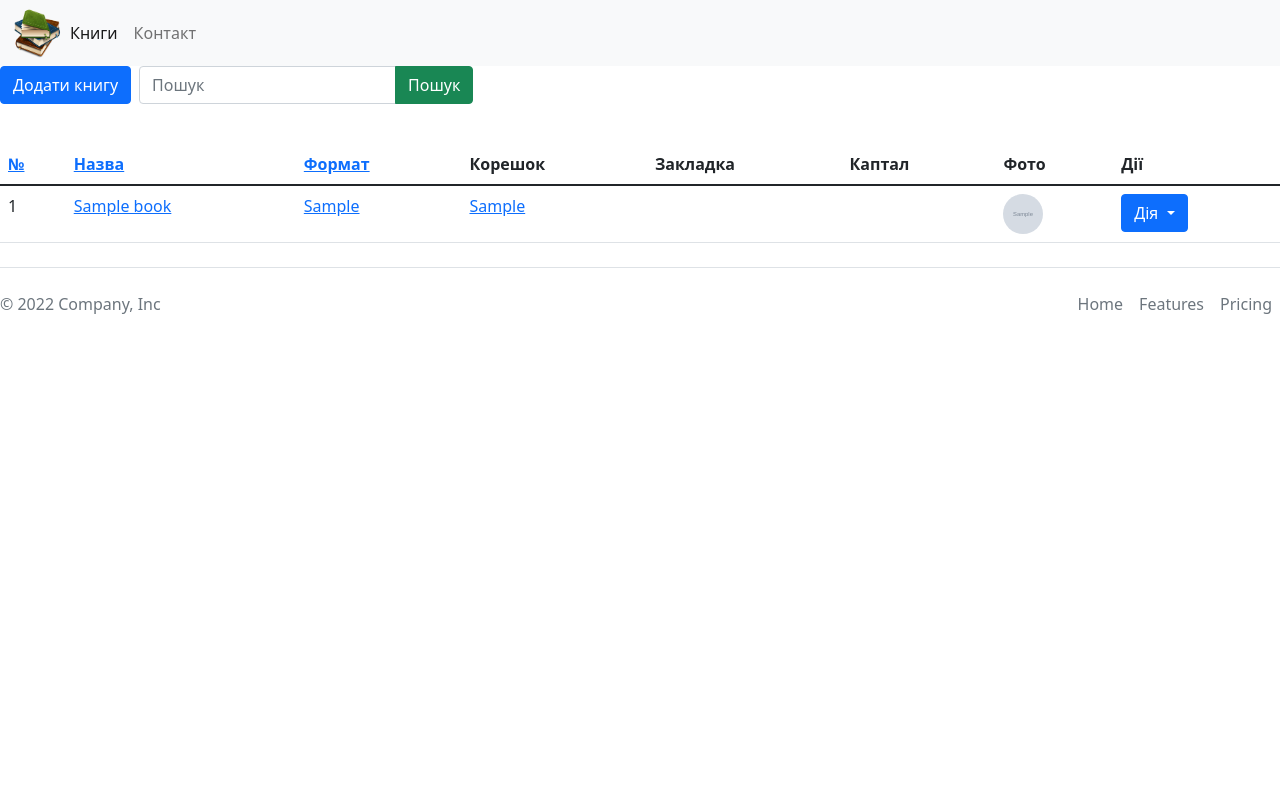
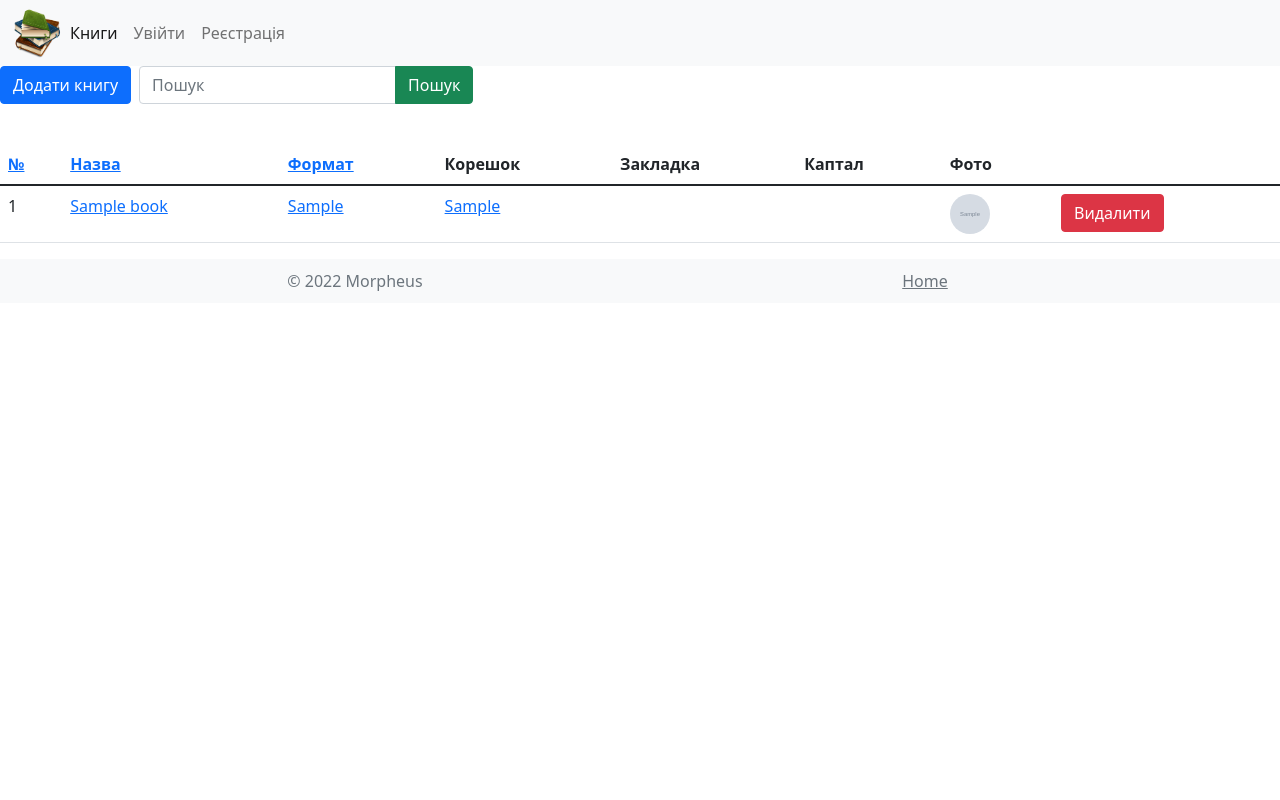
Before and after one commit to VladGalchevsky/bookseer, a Django app: page / in a window 1280 px wide. Run offline with Django 3.2, Linux system fonts and the light colour scheme; tables that the repository leaves empty hold one stand-in row (values such as "Sample post"); grey boxes marked "Sample" are stand-in pictures; parts of the project's set-up code (start-up, migrations or seed data) failed here and were passed over; some libraries are stand-ins or nearby versions.

Commit message:
login, logout, register

```diff
--- a/books/templates/books/books_list.html
+++ b/books/templates/books/books_list.html
@@ -57,7 +57,7 @@
       <th>Закладка</th>
       <th>Каптал</th>
       <th>Фото</th>
-      <th>Дії</th>
+      <th></th>
     </tr>
   </thead>
   {% endwith %}
@@ -88,16 +88,7 @@
         {% endif %}
       </td>
       <td>
-        <div class="dropdown">
-          <button class="btn btn-primary dropdown-toggle" type="button" id="dropdownMenuButton1"
-            data-bs-toggle="dropdown" aria-expanded="false">
-            Дія
-          </button>
-          <ul class="dropdown-menu" aria-labelledby="dropdownMenuButton1">
-            <li><a class="dropdown-item book-edit-form-link" href="{% url 'books_edit' book.id %}">Редагувати</a></li>
-            <li><a class="dropdown-item" href="{% url 'books_delete' book.id %}">Видалити</a></li>
-        </div>
-        </div>
+        <a href="{% url 'books_delete' book.id %}" class="btn btn-danger">Видалити</a>
       </td>
     </tr>
   </tbody>
--- a/books_proj/urls.py
+++ b/books_proj/urls.py
@@ -14,7 +14,7 @@
     2. Add a URL to urlpatterns:  path('blog/', include('blog.urls'))
 """
 from django.contrib import admin
-from django.urls import path
+from django.urls import path, include
 from django.conf.urls.static import static
 from django.conf import settings
 
@@ -28,6 +28,7 @@
 
 
 urlpatterns = [
+    path('accounts/', include('allauth.urls')),
     path('', books_list, name='books_list'),
     path('books/add/', BooksAddView.as_view(), name='books_add'),
     path('books/<int:pk>/edit/', BooksUpdateView.as_view(), name='books_edit'),
--- a/pyproject.toml
+++ b/pyproject.toml
@@ -12,6 +12,8 @@
 django-crispy-forms = "1.14.0"
 django-colorfield = "^0.8.0"
 django-colorful = "^1.3"
+django-allauth = "0.52.0"
+django-smtp-ssl = "1.0"
 
 [tool.poetry.dev-dependencies]
 
--- a/static/css/main.css
+++ b/static/css/main.css
@@ -27,3 +27,34 @@
 .modal-dialog .custom-file {
     max-width: initial;
 }
+
+html,
+body {
+    height: 100%;
+    margin: 0;
+    padding: 0;
+}
+
+.site-wrapper {
+    display: flex;
+    flex-direction: column;
+    min-height: 100vh;
+}
+
+.site-content {
+    flex: 1;
+}
+
+.footer {
+    background-color: #f8f9fa;
+    color: #000;
+    text-align: center;
+    padding: 10px;
+    display: flex;
+    justify-content: center;
+    align-items: center;
+}
+
+.footer-link {
+    margin-left: 10px;
+}
--- a/templates/base.html
+++ b/templates/base.html
@@ -28,9 +28,10 @@
   <link rel="stylesheet" href="https://cdnjs.cloudflare.com/ajax/libs/font-awesome/4.7.0/css/font-awesome.min.css">
 
   <link rel="stylesheet" href="{% static 'css/main.css' %}">
-
   <title>BookseeR</title>
 </head>
+
+<div class="site-wrapper">
 
   <body>
     {% include 'inc/header.html' %}
@@ -45,10 +46,11 @@
       </ul>
       {% endif %}
       {% endblock %}
-
+      <div class="site-content">
         {% block content %}
 
         {% endblock content %}
+      </div>
     </div>
 
     <!-- Optional JavaScript; choose one of the two! -->
@@ -87,5 +89,6 @@
     </div>
 
   </body>
+</div>
 
 </html>
--- a/templates/inc/footer.html
+++ b/templates/inc/footer.html
@@ -1,18 +1,16 @@
 {% load static %}
 
-<footer class="d-flex flex-wrap justify-content-between align-items-center py-3 my-4 border-top">
-  <p class="col-md-4 mb-0 text-muted">© 2022 Company, Inc</p>
-
-  <a href="/"
-    class="col-md-4 d-flex align-items-center justify-content-center mb-3 mb-md-0 me-md-auto link-dark text-decoration-none">
-    <svg class="bi me-2" width="40" height="32">
-      <use xlink:href="#bootstrap"></use>
-    </svg>
-  </a>
-
-  <ul class="nav col-md-4 justify-content-end">
-    <li class="nav-item"><a href="#" class="nav-link px-2 text-muted">Home</a></li>
-    <li class="nav-item"><a href="#" class="nav-link px-2 text-muted">Features</a></li>
-    <li class="nav-item"><a href="#" class="nav-link px-2 text-muted">Pricing</a></li>
-  </ul>
+<footer class="footer">
+  <div class="container text-center">
+    <div class="row">
+      <div class="col-md-6 mb-3 mb-md-0">
+        <p class="text-muted mb-0">© 2022 Morpheus</p>
+      </div>
+      <div class="col-md-6">
+        <ul class="list-inline text-muted mb-0">
+          <li class="list-inline-item"><a href="https://morpheus.com.ua/" class="text-muted">Home</a></li>
+        </ul>
+      </div>
+    </div>
+  </div>
 </footer>
--- a/templates/inc/header.html
+++ b/templates/inc/header.html
@@ -9,6 +9,7 @@
     </button>
     <div class="collapse navbar-collapse" id="navbarSupportedContent">
       <ul class="navbar-nav me-auto mb-2 mb-lg-0">
+        {% if user.is_authenticated %}
         <li class="nav-item">
           <a class="nav-link {% if request.resolver_match.url_name == 'books_list' %}active{% endif %}"
             aria-current="page" href="{% url 'books_list' %}">Книги</a>
@@ -17,6 +18,21 @@
           <a class="nav-link {% if '/contact-admin' in request.path %}active{% endif %}"
             href="{% url 'contact_admin' %}">Контакт</a>
         </li>
+        <li class="nav-item">
+          <a class="nav-link" href="{% url 'account_logout' %}">Вийти</a>
+        </li>
+        {% else %}
+        <li class="nav-item">
+          <a class="nav-link {% if request.resolver_match.url_name == 'books_list' %}active{% endif %}"
+            aria-current="page" href="{% url 'books_list' %}">Книги</a>
+        </li>
+        <li class="nav-item">
+          <a class="nav-link" href="{% url 'account_login' %}">Увійти</a>
+        </li>
+        <li class="nav-item">
+          <a class="nav-link" href="{% url 'account_signup' %}">Реєстрація</a>
+        </li>
+        {% endif %}
       </ul>
     </div>
   </div>
```
Also changed, not shown: books_proj/settings.py (+26 -1 lines), templates/account/login.html (added, +46 -0 lines), templates/account/signup.html (added, +49 -0 lines), books/migrations/0005_auto_20230618_1327.py (added), 1 other file. Lines whose indentation alone changed are shown as unchanged.
